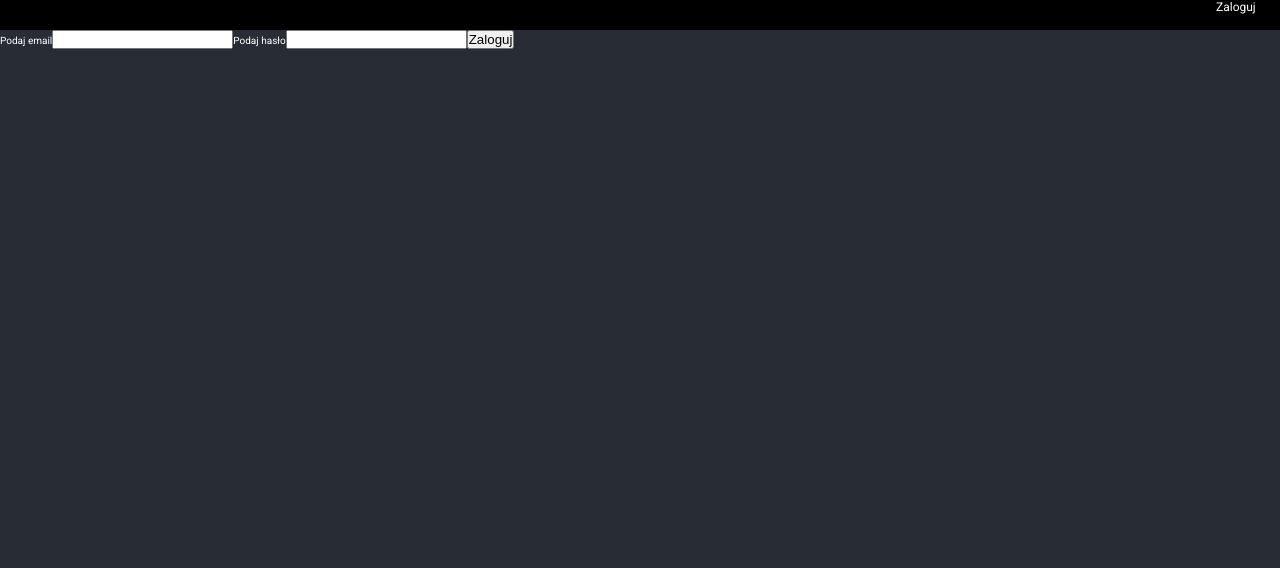
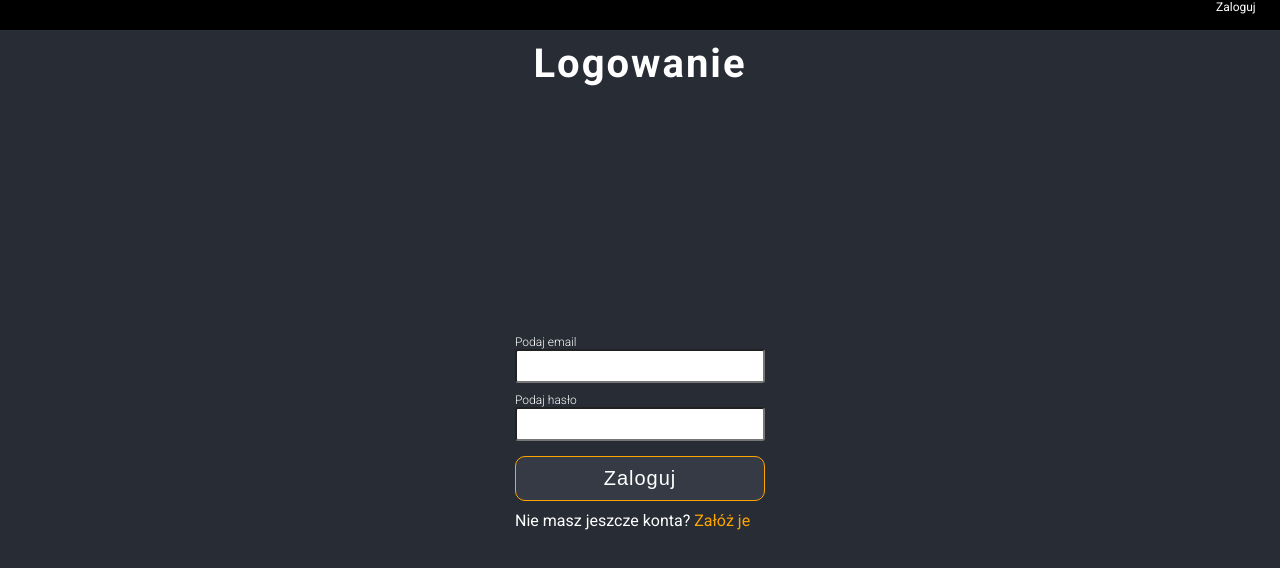
Before and after one commit to kwaq102/flashCardsFront, a React (Create React App) app: page /login in a window 1280 px wide. Shown: the top 568 px of the page. Built offline with nearby package versions, Linux system fonts and the light colour scheme.

Commit message:
added styles to loginPage

```diff
--- a/src/pages/LoginPage.tsx
+++ b/src/pages/LoginPage.tsx
@@ -25,8 +25,6 @@ const LoginPage = () => {
 	//TODO spróbować przekierować od razu pod id
 	const { logged, handleLogIn, user, handleSetUser } = context;
 	if (logged) {
-		// console.log("weszło");
-		// console.log(user);
 		// TODO porbać za id użytkownika
 		return (
 			<>
@@ -58,33 +56,38 @@ const LoginPage = () => {
 				}
 			}
 		} catch (error) {
-			console.log("coś sie zjebało");
 			console.error(error);
 		}
 	};
 
 	return (
-		<section>
-			<form onSubmit={getUser}>
-				<label>
+		<section className="loginPage">
+							<h2 className="headingH2">Logowanie</h2>
+			<form onSubmit={getUser} className="loginPage__form">
+				<label className="loginPage__form-label">
 					Podaj email
+					<br/>
 					<input
+					className="loginPage__form-input"
 						type="email"
 						name="email"
 						value={form.email}
 						onChange={e => updateForm("email", e.target.value)}
 					/>
 				</label>
-				<label>
+				<label className="loginPage__form-label">
 					Podaj hasło
+					<br/>
 					<input
+					className="loginPage__form-input"
 						type="password"
 						name="password"
 						value={form.password}
 						onChange={e => updateForm("password", e.target.value)}
 					/>
 				</label>
-				<button type="submit">Zaloguj</button>
+				<button type="submit" className="loginPage__form-button btn">Zaloguj</button>
+			<p className="loginPage__registerText">Nie masz jeszcze konta? <Link to="/register" className="loginPage__registerText-linkToRegister">Załóż je</Link></p>
 			</form>
 			{errorMsg && <p>{errorMsg}</p>}
 		</section>
--- /dev/null
+++ b/src/styles/_LoginPage.scss
@@ -0,0 +1,41 @@
+.loginPage {
+	@include contentCenter();
+	justify-content: flex-start;
+	height: 100vh;
+	width: 50%;
+	position: relative;
+
+	.loginPage__heading-h2 {
+		@include headingH2();
+	}
+
+	.loginPage__form {
+		@include contentCenter();
+		position: absolute;
+		top: 50%;
+		left: 50%;
+		transform: translate(-50%, -50%);
+
+		.loginPage__form-label {
+			margin: 5px 0;
+			font-size: 1.2rem;
+			font-weight: 300;
+
+			.loginPage__form-input {
+				@include input();
+			}
+		}
+
+		.btn {
+			@include btn();
+			width: 100%;
+			margin-top: 10px;
+		}
+		.loginPage__added-success-text {
+			@include text();
+			margin-top: 10px;
+			color: #22c722;
+			text-align: center;
+		}
+	}
+}
--- a/src/styles/_RegisterPage.scss
+++ b/src/styles/_RegisterAndLoginPage.scss
@@ -1,27 +1,32 @@
-.registerPage {
+.registerPage,
+.loginPage {
 	@include contentCenter();
 	justify-content: flex-start;
 	height: 100vh;
 	width: 50%;
 	position: relative;
 
-	.registerPage__heading-h2 {
+	.registerPage__heading-h2,
+	.loginPage__heading-h2 {
 		@include headingH2();
 	}
 
-	.registerPage__form {
+	.registerPage__form,
+	.loginPage__form {
 		@include contentCenter();
 		position: absolute;
 		top: 50%;
 		left: 50%;
 		transform: translate(-50%, -50%);
 
-		.registerPage__form-label {
+		.registerPage__form-label,
+		.loginPage__form-label{
 			margin: 5px 0;
 			font-size: 1.2rem;
 			font-weight: 300;
 
-			.registerPage__form-input {
+			.registerPage__form-input,
+			.loginPage__form-input  {
 				@include input();
 			}
 		}
@@ -31,11 +36,24 @@
 			width: 100%;
 			margin-top: 10px;
 		}
-		.registerPage__added-success-text {
+		.registerPage__added-success-text,
+		 {
 			@include text();
 			margin-top: 10px;
 			color: #22c722;
 			text-align: center;
 		}
+
+		.loginPage__registerText{
+			@include text();
+			margin-top: 10px;
+
+			.loginPage__registerText-linkToRegister{
+				@include link();
+				color: orange;
+			}
+		}
+
+
 	}
 }
--- a/src/styles/index.scss
+++ b/src/styles/index.scss
@@ -3,4 +3,5 @@
 @import "App.scss";
 @import "BannerTop.scss";
 @import "HomePage.scss";
-@import "RegisterPage.scss";
+@import "RegisterAndLoginPage.scss";
+// @import "LoginPage.scss";
```
Also changed, not shown: src/styles/_BannerTop.scss (renamed from src/styles/BannerTop.scss).
